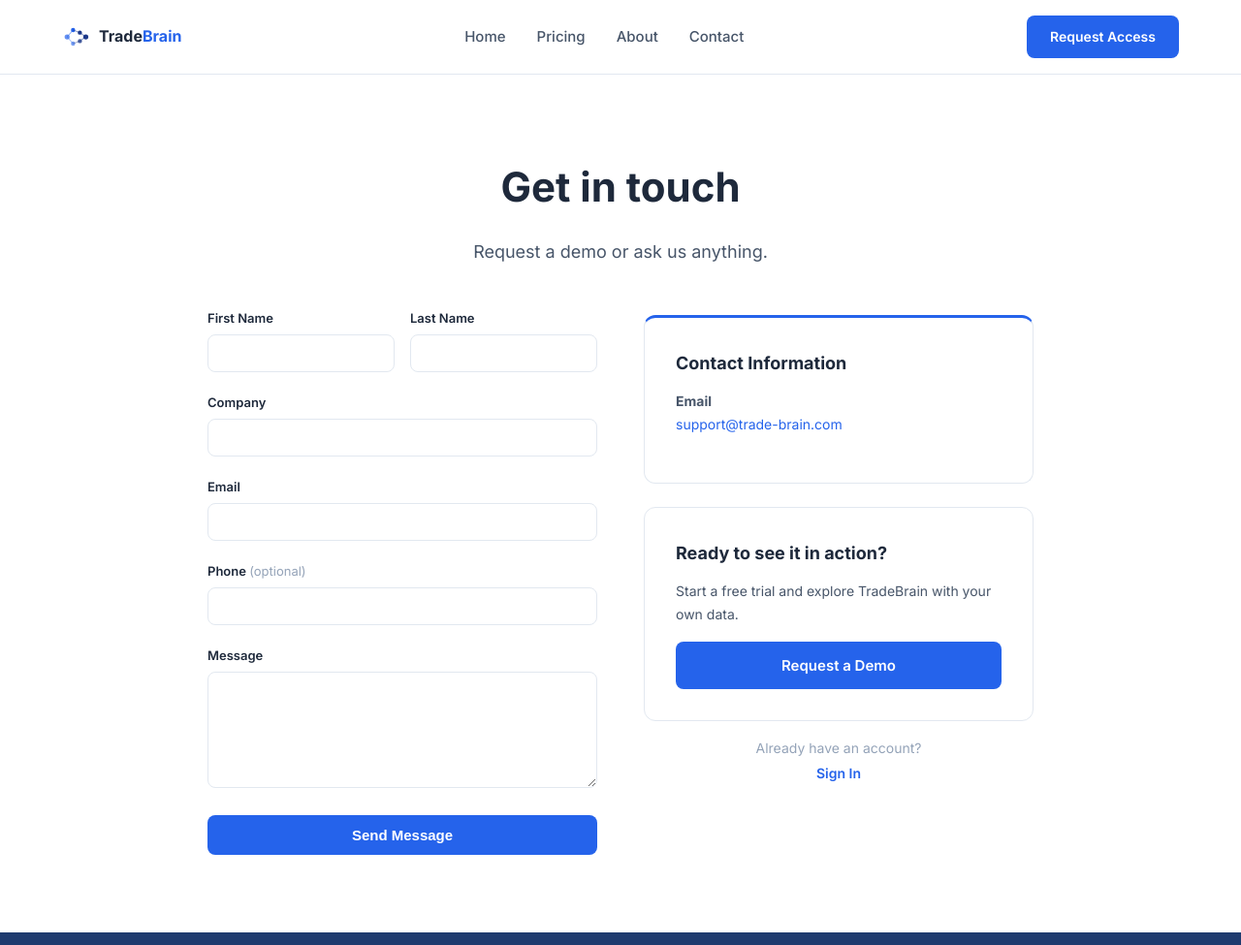
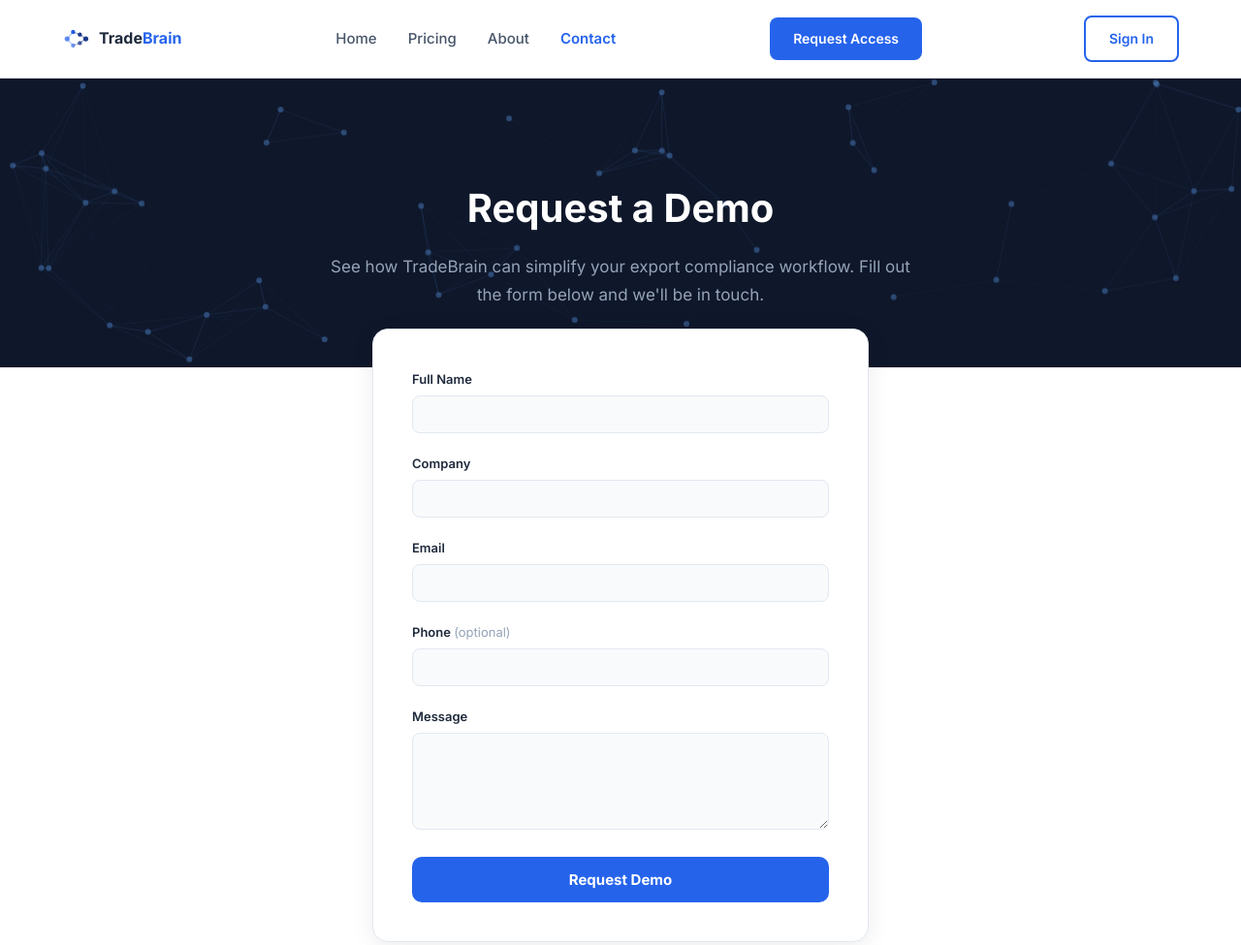
Before and after one commit to shusse0/tradebrain-marketing, a website: page contact.html in a window 1280 px wide. Shown: the top 975 px of the page at 97% size. Drawn offline with Linux system fonts and the light colour scheme.

Commit message:
Add demo request form and contact endpoint
- index.html: Replace hero buttons with single "Request Demo" linking to /contact
- index.html: Add "Sign In" outline button to top nav
- contact.html: Full rewrite with demo request form, neural network bg, matching nav/footer
- Form POSTs to https://app.trade-brain.com/api/contact/demo

Co-Authored-By: Claude Opus 4.6 (1M context) <noreply@anthropic.com>

```diff
--- a/contact.html
+++ b/contact.html
@@ -7,13 +7,34 @@
   <link rel="preconnect" href="https://fonts.googleapis.com">
   <link href="https://fonts.googleapis.com/css2?family=Inter:wght@400;500;600;700&display=swap" rel="stylesheet">
   <link rel="stylesheet" href="css/style.css">
+  <style>
+    .demo-hero{position:relative;background:#0f172a;padding:100px 24px 60px;overflow:hidden;text-align:center;}
+    .demo-hero canvas{position:absolute;top:0;left:0;width:100%;height:100%;opacity:0.7;z-index:0;}
+    .demo-hero-inner{position:relative;z-index:1;max-width:600px;margin:0 auto;}
+    .demo-hero h1{font-size:40px;font-weight:800;color:#fff;margin-bottom:12px;}
+    .demo-hero p{font-size:17px;color:#94a3b8;line-height:1.7;}
+
+    .demo-form-section{max-width:560px;margin:-40px auto 80px;position:relative;z-index:2;padding:0 24px;}
+    .demo-card{background:#fff;border:1px solid #e2e8f0;border-radius:16px;padding:40px;box-shadow:0 4px 24px rgba(0,0,0,0.08);}
+    .demo-card .form-group{margin-bottom:20px;}
+    .demo-card label{display:block;font-size:13px;font-weight:600;color:#1e293b;margin-bottom:6px;}
+    .demo-card input,.demo-card textarea{width:100%;padding:10px 14px;border:1px solid #e2e8f0;border-radius:8px;font-size:14px;font-family:'Inter',sans-serif;color:#1e293b;background:#f8fafc;transition:border-color 0.2s;}
+    .demo-card input:focus,.demo-card textarea:focus{outline:none;border-color:#2563EB;background:#fff;}
+    .demo-card textarea{min-height:100px;resize:vertical;}
+    .demo-submit{width:100%;padding:14px;background:#2563EB;color:#fff;border:none;border-radius:10px;font-size:15px;font-weight:700;font-family:'Inter',sans-serif;cursor:pointer;transition:background 0.2s;}
+    .demo-submit:hover{background:#1d4ed8;}
+    .demo-submit:disabled{opacity:0.6;cursor:not-allowed;}
+    .demo-msg{text-align:center;padding:16px;border-radius:8px;font-size:14px;margin-top:16px;display:none;}
+    .demo-msg.success{display:block;background:#f0fdf4;color:#166534;border:1px solid #bbf7d0;}
+    .demo-msg.error{display:block;background:#fef2f2;color:#991b1b;border:1px solid #fecaca;}
+  </style>
 </head>
 <body>
 
   <!-- NAVBAR -->
   <nav class="navbar">
     <div class="navbar-inner">
-      <a href="/" class="navbar-logo">
+      <a href="index.html" class="navbar-logo">
         <svg viewBox="0 0 32 32" width="28" height="28" fill="none">
           <circle cx="6" cy="16" r="3" fill="#2563eb" opacity="0.7"/>
           <circle cx="13" cy="8" r="2.5" fill="#2563eb"/>
@@ -31,16 +52,17 @@
         <span><strong style="color:#1E293B;">Trade</strong><strong style="color:#2563EB;">Brain</strong></span>
       </a>
       <ul class="navbar-links">
-        <li><a href="/">Home</a></li>
+        <li><a href="index.html">Home</a></li>
         <li><a href="pricing.html">Pricing</a></li>
         <li><a href="about.html">About</a></li>
-        <li><a href="contact.html">Contact</a></li>
+        <li><a href="contact.html" style="color:#2563EB;font-weight:600;">Contact</a></li>
       </ul>
       <a href="https://app.trade-brain.com/register" class="navbar-cta">Request Access</a>
+      <a href="https://app.trade-brain.com/login" class="navbar-cta" style="background:transparent;color:#2563EB;border:2px solid #2563EB;margin-left:8px;">Sign In</a>
       <button class="hamburger" aria-label="Menu"><span></span><span></span><span></span></button>
     </div>
     <div class="mobile-menu">
-      <a href="/">Home</a>
+      <a href="index.html">Home</a>
       <a href="pricing.html">Pricing</a>
       <a href="about.html">About</a>
       <a href="contact.html">Contact</a>
@@ -48,29 +70,22 @@
     </div>
   </nav>
 
-  <!-- HERO -->
-  <section class="hero">
-    <div class="hero-inner">
-      <h1>Get in touch</h1>
-      <p class="hero-tagline" style="margin-top:16px;">Request a demo or ask us anything.</p>
+  <!-- HERO WITH NEURAL NETWORK -->
+  <section class="demo-hero">
+    <canvas id="heroNet"></canvas>
+    <div class="demo-hero-inner">
+      <h1>Request a Demo</h1>
+      <p>See how TradeBrain can simplify your export compliance workflow. Fill out the form below and we'll be in touch.</p>
     </div>
   </section>
 
-  <!-- CONTACT SECTION -->
-  <section style="padding:0 24px 80px;max-width:900px;margin:0 auto;">
-    <div class="contact-grid" style="display:grid;grid-template-columns:1fr 1fr;gap:48px;">
-
-      <!-- LEFT: FORM -->
-      <form id="contactForm" class="contact-form">
-        <div style="display:grid;grid-template-columns:1fr 1fr;gap:16px;">
-          <div class="form-group">
-            <label for="firstName">First Name</label>
-            <input type="text" id="firstName" name="firstName" required>
-          </div>
-          <div class="form-group">
-            <label for="lastName">Last Name</label>
-            <input type="text" id="lastName" name="lastName" required>
-          </div>
+  <!-- DEMO REQUEST FORM -->
+  <div class="demo-form-section">
+    <div class="demo-card">
+      <form id="demoForm">
+        <div class="form-group">
+          <label for="name">Full Name</label>
+          <input type="text" id="name" name="name" required>
         </div>
         <div class="form-group">
           <label for="company">Company</label>
@@ -81,40 +96,18 @@
           <input type="email" id="email" name="email" required>
         </div>
         <div class="form-group">
-          <label for="phone">Phone <span style="color:var(--muted);font-weight:400;">(optional)</span></label>
+          <label for="phone">Phone <span style="color:#94a3b8;font-weight:400;">(optional)</span></label>
           <input type="tel" id="phone" name="phone">
         </div>
         <div class="form-group">
           <label for="message">Message</label>
           <textarea id="message" name="message" required></textarea>
         </div>
-        <button type="submit" class="btn-primary" style="width:100%;text-align:center;">Send Message</button>
+        <button type="submit" class="demo-submit" id="submitBtn">Request Demo</button>
+        <div id="formMsg" class="demo-msg"></div>
       </form>
-
-      <!-- RIGHT: CONTACT INFO -->
-      <div style="padding-top:8px;">
-        <div class="card card-blue-top" style="margin-bottom:24px;">
-          <h4 style="margin-bottom:12px;">Contact Information</h4>
-          <p style="font-size:14px;margin-bottom:16px;color:var(--body-text);">
-            <strong>Email</strong><br>
-            <a href="mailto:support@trade-brain.com" style="color:var(--blue);text-decoration:none;">support@trade-brain.com</a>
-          </p>
-        </div>
-
-        <div class="card" style="margin-bottom:16px;">
-          <h4 style="margin-bottom:12px;">Ready to see it in action?</h4>
-          <p style="font-size:14px;color:var(--body-text);margin-bottom:16px;">Start a free trial and explore TradeBrain with your own data.</p>
-          <a href="https://app.trade-brain.com/register" class="btn-primary" style="width:100%;text-align:center;">Request a Demo</a>
-        </div>
-
-        <div style="text-align:center;margin-top:16px;">
-          <p style="font-size:14px;color:var(--muted);">Already have an account?</p>
-          <a href="https://app.trade-brain.com/login" style="color:var(--blue);font-weight:600;font-size:14px;text-decoration:none;">Sign In</a>
-        </div>
-      </div>
-
     </div>
-  </section>
+  </div>
 
   <!-- FOOTER -->
   <footer class="footer">
@@ -147,12 +140,133 @@
         </div>
       </div>
       <div class="footer-bottom">
-        <span>&copy; 2026 TradeBrain. All rights reserved.</span>
-        <span>noreply@trade-brain.com</span>
+        <span>&copy; 2025 TradeBrain. All rights reserved.</span>
       </div>
     </div>
   </footer>
 
+  <!-- NEURAL NETWORK ANIMATION -->
+  <script>
+  (function() {
+    var canvas = document.getElementById('heroNet');
+    if (!canvas) return;
+    var ctx = canvas.getContext('2d');
+    var nodes = [];
+    var COUNT = 50;
+    var MAX_DIST = 150;
+
+    function resize() {
+      var rect = canvas.parentElement.getBoundingClientRect();
+      canvas.width = rect.width;
+      canvas.height = rect.height;
+    }
+
+    function init() {
+      resize();
+      nodes = [];
+      for (var i = 0; i < COUNT; i++) {
+        nodes.push({
+          x: Math.random() * canvas.width,
+          y: Math.random() * canvas.height,
+          vx: (Math.random() - 0.5) * 0.5,
+          vy: (Math.random() - 0.5) * 0.5
+        });
+      }
+    }
+
+    function draw() {
+      ctx.clearRect(0, 0, canvas.width, canvas.height);
+      for (var i = 0; i < COUNT; i++) {
+        for (var j = i + 1; j < COUNT; j++) {
+          var dx = nodes[i].x - nodes[j].x;
+          var dy = nodes[i].y - nodes[j].y;
+          var dist = Math.sqrt(dx * dx + dy * dy);
+          if (dist < MAX_DIST) {
+            var alpha = 0.25 * (1 - dist / MAX_DIST);
+            ctx.beginPath();
+            ctx.moveTo(nodes[i].x, nodes[i].y);
+            ctx.lineTo(nodes[j].x, nodes[j].y);
+            ctx.strokeStyle = 'rgba(96,165,250,' + alpha + ')';
+            ctx.lineWidth = 1;
+            ctx.stroke();
+          }
+        }
+      }
+      for (var k = 0; k < COUNT; k++) {
+        ctx.beginPath();
+        ctx.arc(nodes[k].x, nodes[k].y, 3, 0, Math.PI * 2);
+        ctx.fillStyle = 'rgba(96,165,250,0.5)';
+        ctx.fill();
+      }
+    }
+
+    function update() {
+      for (var i = 0; i < COUNT; i++) {
+        var n = nodes[i];
+        n.x += n.vx;
+        n.y += n.vy;
+        if (n.x < 0 || n.x > canvas.width) n.vx *= -1;
+        if (n.y < 0 || n.y > canvas.height) n.vy *= -1;
+      }
+    }
+
+    function loop() {
+      update();
+      draw();
+      requestAnimationFrame(loop);
+    }
+
+    window.addEventListener('resize', resize);
+    init();
+    loop();
+  })();
+  </script>
+
+  <!-- FORM SUBMISSION -->
+  <script>
+  (function() {
+    var form = document.getElementById('demoForm');
+    var btn = document.getElementById('submitBtn');
+    var msg = document.getElementById('formMsg');
+
+    form.addEventListener('submit', function(e) {
+      e.preventDefault();
+      btn.disabled = true;
+      btn.textContent = 'Sending...';
+      msg.className = 'demo-msg';
+      msg.style.display = 'none';
+
+      var data = {
+        name: document.getElementById('name').value,
+        company: document.getElementById('company').value,
+        email: document.getElementById('email').value,
+        phone: document.getElementById('phone').value || '',
+        message: document.getElementById('message').value
+      };
+
+      fetch('https://app.trade-brain.com/api/contact/demo', {
+        method: 'POST',
+        headers: { 'Content-Type': 'application/json' },
+        body: JSON.stringify(data)
+      })
+      .then(function(res) {
+        if (!res.ok) throw new Error('Failed');
+        msg.textContent = 'Thank you. We\'ll be in touch shortly.';
+        msg.className = 'demo-msg success';
+        form.reset();
+      })
+      .catch(function() {
+        msg.textContent = 'Something went wrong. Please email us at noreply@trade-brain.com';
+        msg.className = 'demo-msg error';
+      })
+      .finally(function() {
+        btn.disabled = false;
+        btn.textContent = 'Request Demo';
+      });
+    });
+  })();
+  </script>
+
   <script src="js/main.js"></script>
 </body>
 </html>
```
Also changed, not shown: index.html (+2 -2 lines).
